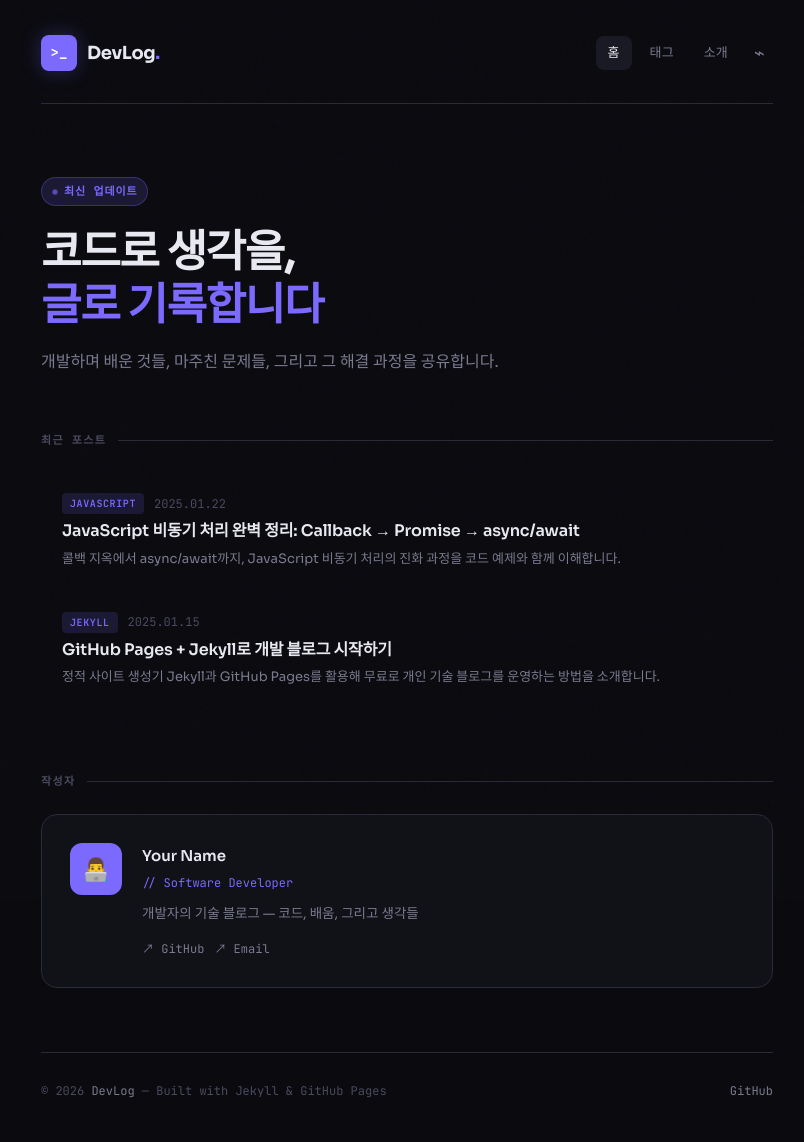
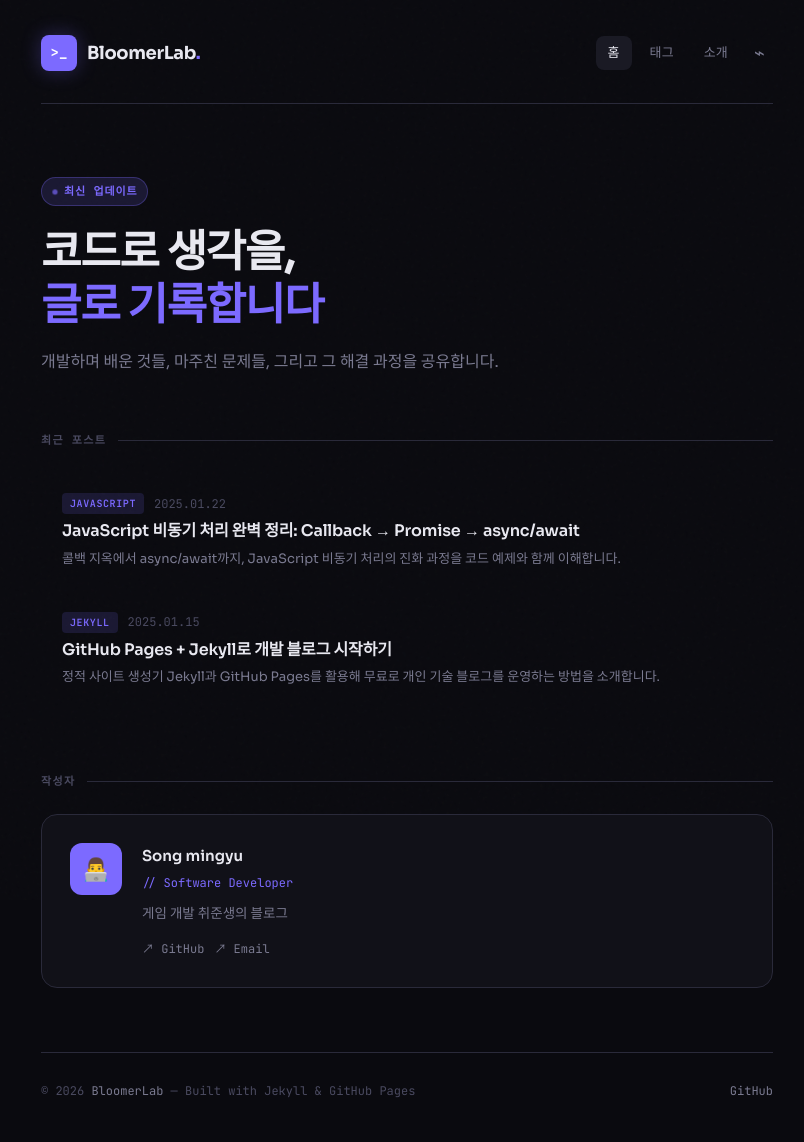
Before and after one commit to smg-927/smg-927.github.io, a Jekyll site: the page built from blog/index.html, in a window 1280 px wide. Shown: the whole page, without its empty margins (233-1037 px from the left). Built offline with Jekyll 4.4.1, drawn with Linux system fonts in a browser that asks for light colours.

Commit message:
Update _config.yml
설정중

```diff
--- a/blog/_config.yml
+++ b/blog/_config.yml
@@ -1,11 +1,11 @@
-title: "DevLog"
-description: "개발자의 기술 블로그 — 코드, 배움, 그리고 생각들"
-author: "Your Name"
-email: "your@email.com"
-github_username: "yourusername"
+title: "BloomerLab"
+description: "게임 개발 취준생의 블로그"
+author: "Song mingyu"
+email: "smg927@daum.net"
+github_username: "smg-927"
 twitter_username: ""
 
-url: "https://yourusername.github.io"
+url: "https://smg-927.github.io"
 baseurl: ""
 
 # Build settings
```
